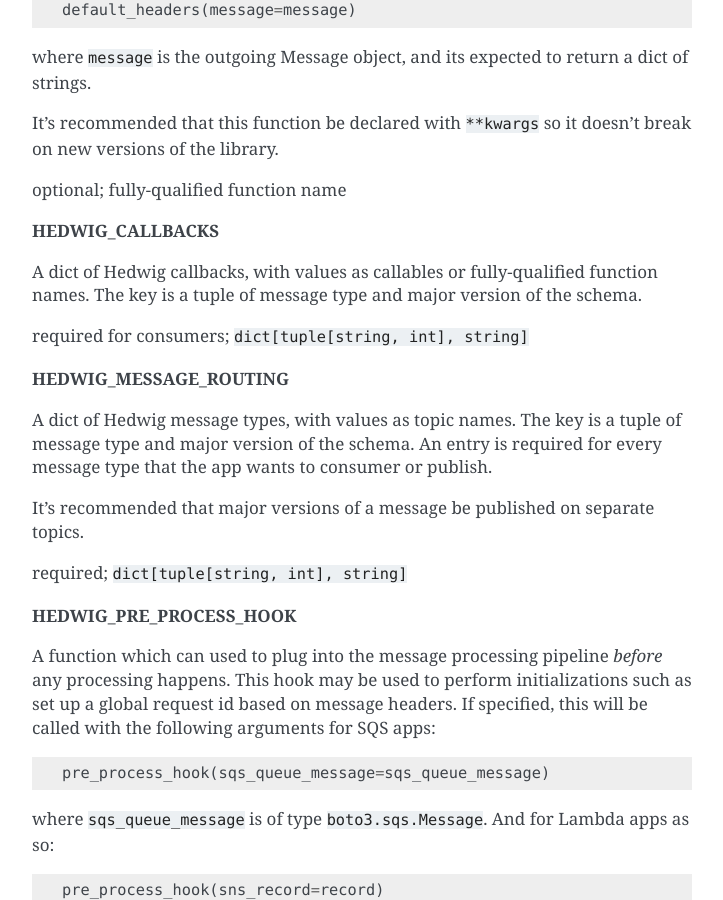
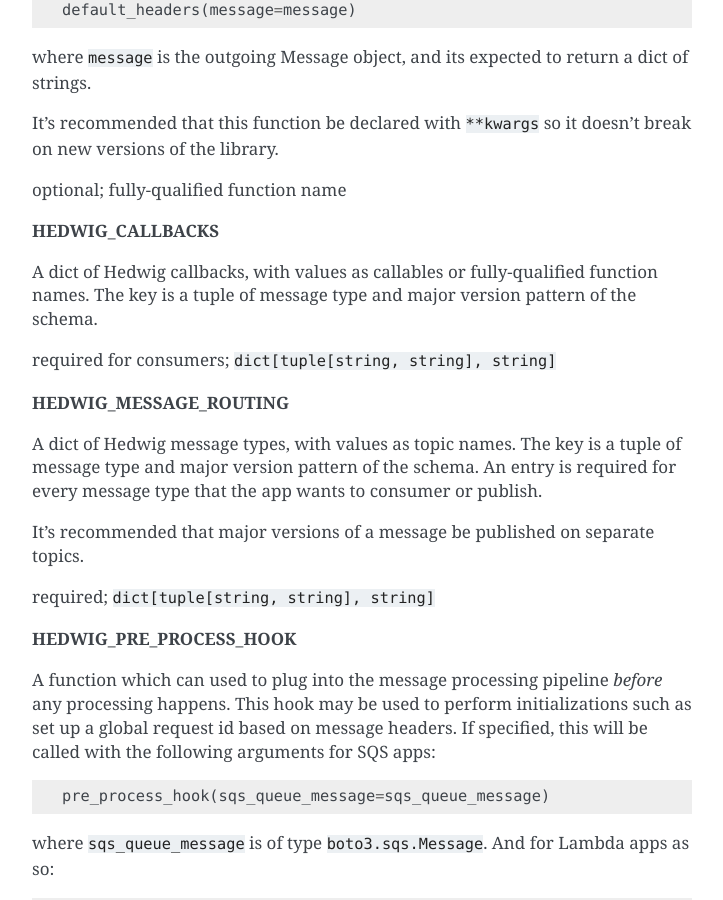
Before and after one commit to cloudchacho/hedwig-python, a Sphinx documentation site: the page built from docs/settings.rst, in a window 1280 px wide and 900 px high, scrolled down 1985 px. Shown: the whole window, without its empty margins (388-1111 px from the left). Built offline with Sphinx 7.4.7, drawn with Linux system fonts in a browser that asks for light colours.

Commit message:
Add major version wildcard pattern to other settings (#15)

```diff
--- a/README.rst
+++ b/README.rst
@@ -50,11 +50,11 @@
     HEDWIG_QUEUE = "DEV-MYAPP"
 
     HEDWIG_CALLBACKS = {
-        ("email.send", 1): "send_email",
+        ("email.send", "1.*"): "send_email",
     }
 
     HEDWIG_ROUTING = {
-        ("email.send", 1): "send-email-v1",
+        ("email.send", "1.*"): "send-email-v1",
     }
 
     HEDWIG_SCHEMA_FILE = "schema.json"
--- a/docs/settings.rst
+++ b/docs/settings.rst
@@ -103,18 +103,19 @@
 **HEDWIG_CALLBACKS**
 
 A dict of Hedwig callbacks, with values as callables or fully-qualified function names. The key is a tuple of
-message type and major version of the schema.
+message type and major version pattern of the schema.
 
-required for consumers; ``dict[tuple[string, int], string]``
+required for consumers; ``dict[tuple[string, string], string]``
 
 **HEDWIG_MESSAGE_ROUTING**
 
 A dict of Hedwig message types, with values as topic names. The key is a tuple of message type and
-major version of the schema. An entry is required for every message type that the app wants to consumer or publish.
+major version pattern of the schema. An entry is required for every message type that the app wants to consumer or
+publish.
 
 It's recommended that major versions of a message be published on separate topics.
 
-required; ``dict[tuple[string, int], string]``
+required; ``dict[tuple[string, string], string]``
 
 **HEDWIG_PRE_PROCESS_HOOK**
 
```
Also changed, not shown: 5 other files.
